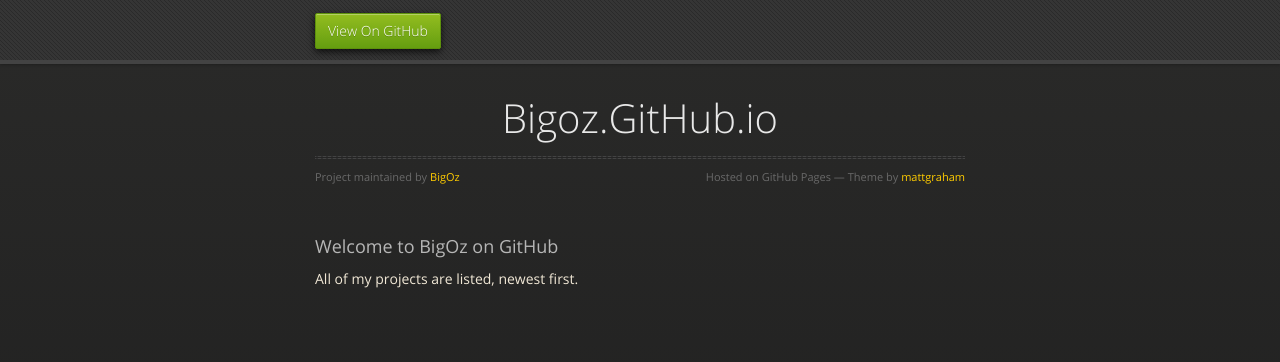
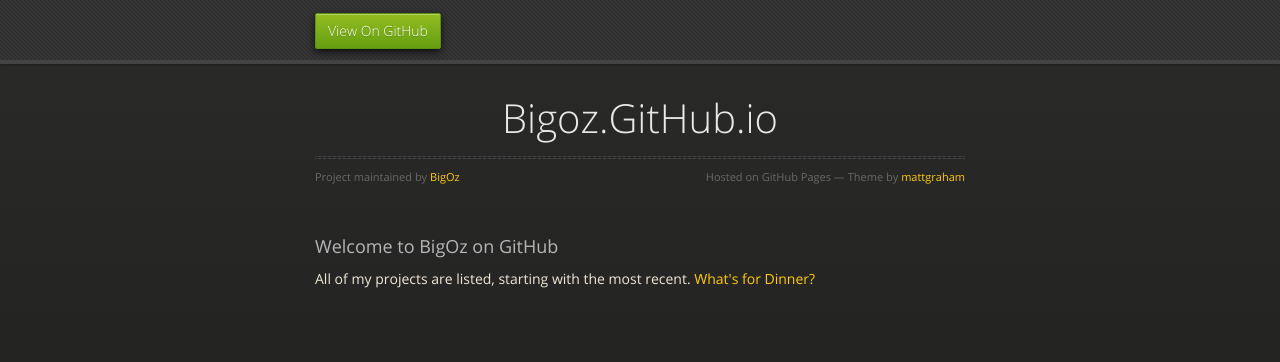
Before and after one commit to BigOz/BigOz.github.io, a plain HTML site: page index.html in a window 1280 px wide. Drawn offline with nearby package versions, Linux system fonts and the light colour scheme.

Commit message:
Replace master branch with page content via GitHub

```diff
--- a/index.html
+++ b/index.html
@@ -38,7 +38,8 @@
         <h3>
 <a id="welcome-to-bigoz-on-github" class="anchor" href="#welcome-to-bigoz-on-github" aria-hidden="true"><span class="octicon octicon-link"></span></a>Welcome to BigOz on GitHub</h3>
 
-<p>All of my projects are listed, newest first.</p>
+<p>All of my projects are listed, starting with the most recent.
+<a href="http://bigoz.github.io/whats-for-dinner">What's for Dinner?</a></p>
       </section>
 
     </div>
--- a/params.json
+++ b/params.json
@@ -1 +1 @@
-{"name":"Bigoz.GitHub.io","tagline":"","body":"### Welcome to BigOz on GitHub\r\nAll of my projects are listed, newest first.","google":"","note":"Don't delete this file! It's used internally to help with page regeneration."}
+{"name":"Bigoz.GitHub.io","tagline":"","body":"### Welcome to BigOz on GitHub\r\nAll of my projects are listed, starting with the most recent. \r\n[What's for Dinner?](http://bigoz.github.io/whats-for-dinner)\r\n\r\n","google":"","note":"Don't delete this file! It's used internally to help with page regeneration."}
```
